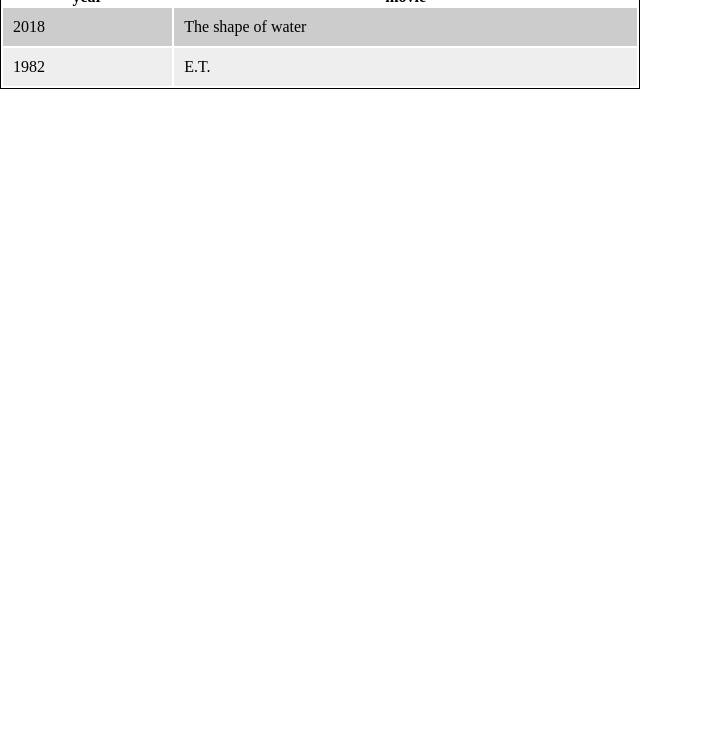
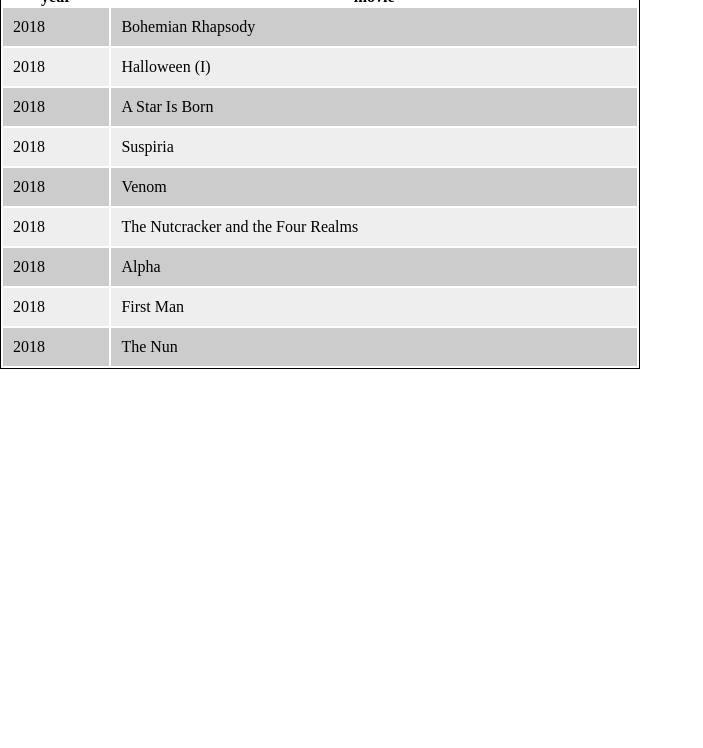
Before and after one commit to verhulstd/meraki-movies, a website: page index.html in a window 1280 px wide. Shown: the part 52-800 px from the top of the page, without its empty margins (0-703 px from the left). Drawn offline with Linux system fonts and the light colour scheme; a web font is replaced by a local one.

Commit message:
updated per request

```diff
--- a/index.html
+++ b/index.html
@@ -18,11 +18,39 @@
         </tr>
         <tr>
             <td>2018</td>
-            <td>The shape of water</td>
+            <td>Bohemian Rhapsody</td>
         </tr>
         <tr>
-            <td>1982</td>
-            <td>E.T.</td>
+            <td>2018</td>
+            <td>Halloween (I)</td>
+        </tr>
+        <tr>
+            <td>2018</td>
+            <td>A Star Is Born</td>
+        </tr>
+        <tr>
+            <td>2018</td>
+            <td>Suspiria</td>
+        </tr>
+        <tr>
+            <td>2018</td>
+            <td>Venom</td>
+        </tr>
+        <tr>
+            <td>2018</td>
+            <td>The Nutcracker and the Four Realms</td>
+        </tr>
+        <tr>
+            <td>2018</td>
+            <td>Alpha</td>
+        </tr>
+        <tr>
+            <td>2018</td>
+            <td>First Man</td>
+        </tr>
+        <tr>
+            <td>2018</td>
+            <td>The Nun</td>
         </tr>
     </table>
 </body>
```
